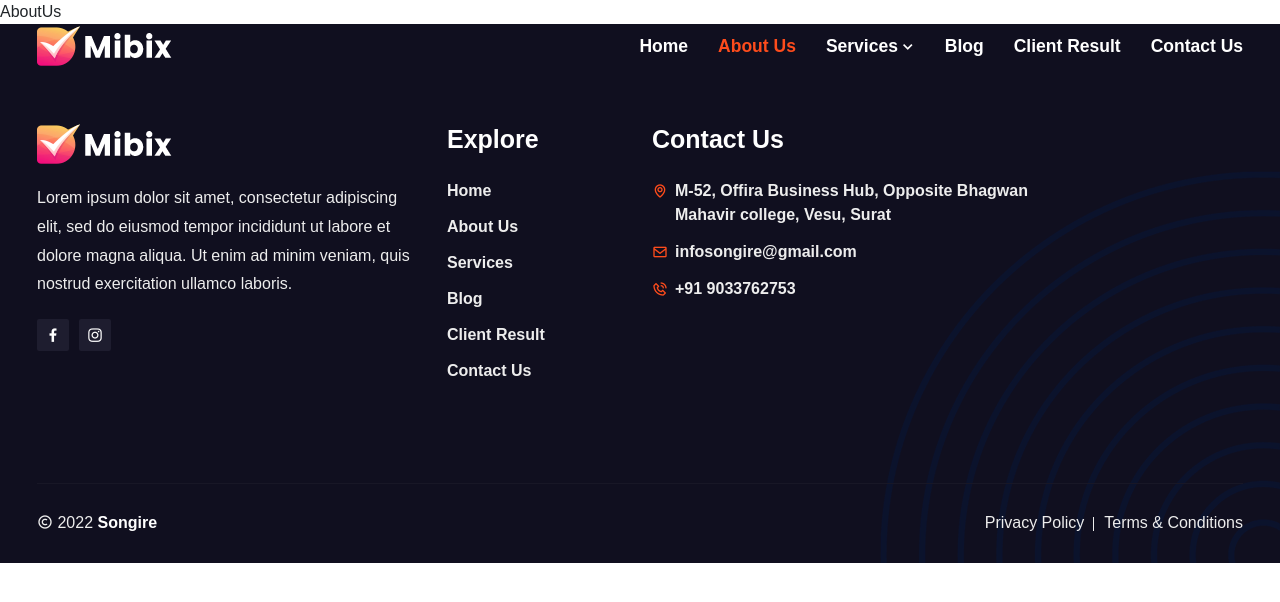
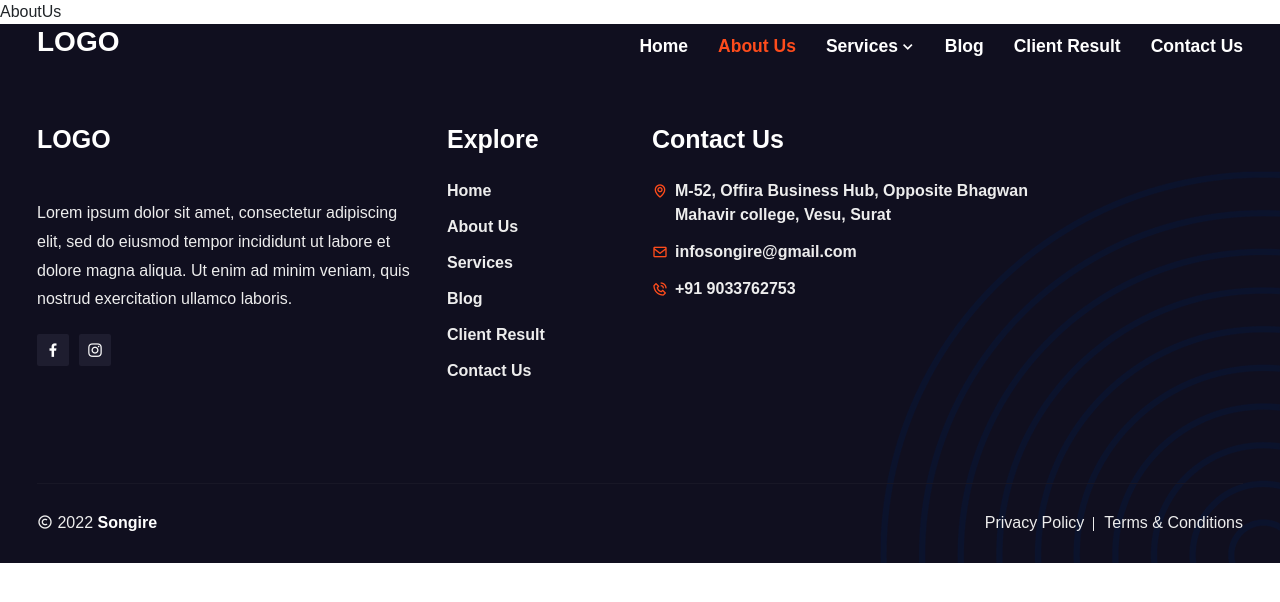
Before and after one commit to 13prashant/songire, a Next.js app: page /about-us in a window 1280 px wide. Shown: the top 602 px of the page. Built offline with nearby package versions, Linux system fonts and the light colour scheme.

Commit message:
removed template logo

```diff
--- a/components/_App/Footer.js
+++ b/components/_App/Footer.js
@@ -20,7 +20,7 @@ const Footer = () => {
             <div className="single-footer-widget">
               <Link href="/">
                 <a className="logo">
-                  <img src="/images/white-logo.png" alt="logo" />
+                  <h3 style={{ color: 'white' }}>LOGO</h3>
                 </a>
               </Link>
               <p>
--- a/components/_App/Navbar.js
+++ b/components/_App/Navbar.js
@@ -77,7 +77,7 @@ const Navbar = () => {
             <nav className="navbar navbar-expand-lg navbar-light">
               <Link href="/">
                 <a className="navbar-brand">
-                  <img src="/images/white-logo.png" alt="logo" />
+                  <h3 style={{ color: 'white' }}>LOGO</h3>
                 </a>
               </Link>
 
```
